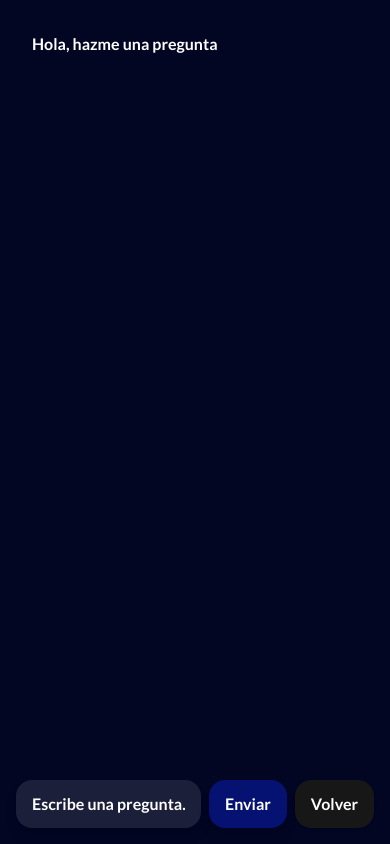
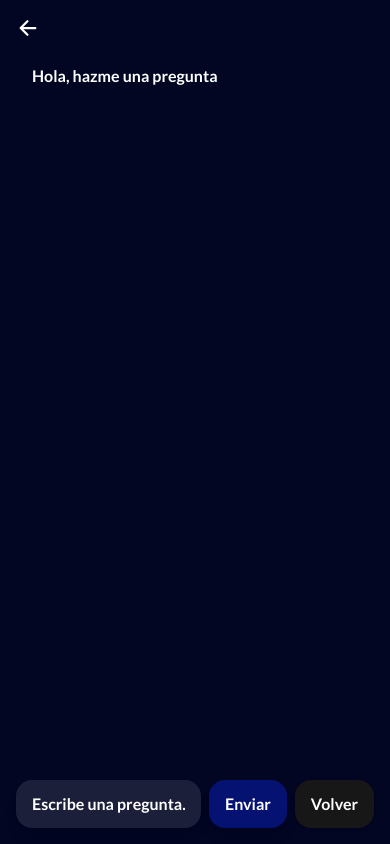
Before and after one commit to JoseEnriquez88/chatbot-front, a Next.js app: page /chat in a window 390 px wide. Built offline with nearby package versions, Linux system fonts and the light colour scheme; no server answers.

Commit message:
updated chat page route component

```diff
--- a/src/app/chat/page.tsx
+++ b/src/app/chat/page.tsx
@@ -1,33 +1,71 @@
+// app/chat/page.tsx
 "use client";
 import { useSelector } from "react-redux";
 import type { RootState } from "@/store/store";
+import { motion } from "framer-motion";
+import { IoArrowBack } from "react-icons/io5";
+import { useRouter } from "next/navigation";
 import ChatHistory from "@/components/Chatbot/ChatHistory";
 import ChatInput from "@/components/Chatbot/ChatInput";
 
 export default function ChatPage() {
-  const { loading, error } = useSelector((state: RootState) => state.chat);
+  const { loading, error } = useSelector((s: RootState) => s.chat);
+  const router = useRouter();
 
   return (
-    <main className="flex flex-col h-screen bg-pc-violet font-pc-lato text-pc-white overflow-x-hidden">
-      <div className="flex-1 overflow-y-auto px-4 py-4">
+    <motion.main
+      className="relative flex flex-col h-screen bg-pc-violet font-pc-lato text-pc-white"
+      initial={{ opacity: 0 }}
+      animate={{ opacity: 1 }}
+      transition={{ duration: 0.6 }}
+    >
+      <motion.button
+        onClick={() => router.back()}
+        className="fixed block md:hidden top-2 left-2 z-50 p-2 rounded-lg"
+        initial={{ opacity: 0 }}
+        animate={{ opacity: 1 }}
+        transition={{ delay: 0.5 }}
+      >
+        <IoArrowBack size={24} className="text-white" />
+      </motion.button>
+      <motion.div
+        className="flex-1 overflow-y-auto px-4 py-4 pt-12"
+        initial="hidden"
+        animate="visible"
+        variants={{
+          hidden: {},
+          visible: { transition: { staggerChildren: 0.1 } },
+        }}
+      >
         <div className="mx-auto w-full max-w-screen-lg">
           <ChatHistory />
         </div>
-      </div>
+      </motion.div>
 
       <div className="px-4 py-4">
-        <div className="mx-auto w-full max-w-screen-lg">
+        <div className="mx-auto w-full max-w-screen-lg space-y-2">
           {loading && (
-            <p className="text-sm font-bold text-pc-white mb-2">Cargando…</p>
+            <motion.p
+              className="text-sm"
+              animate={{ opacity: [0.5, 1, 0.5] }}
+              transition={{ repeat: Infinity, duration: 1.2 }}
+            >
+              Cargando…
+            </motion.p>
           )}
           {error && (
-            <p className="text-sm font-bold text-red-400 mb-2">
+            <motion.p
+              className="text-sm text-red-400"
+              initial={{ x: -20, opacity: 0 }}
+              animate={{ x: 0, opacity: 1 }}
+              transition={{ duration: 0.4 }}
+            >
               Error: {error}
-            </p>
+            </motion.p>
           )}
           <ChatInput />
         </div>
       </div>
-    </main>
+    </motion.main>
   );
 }
```
